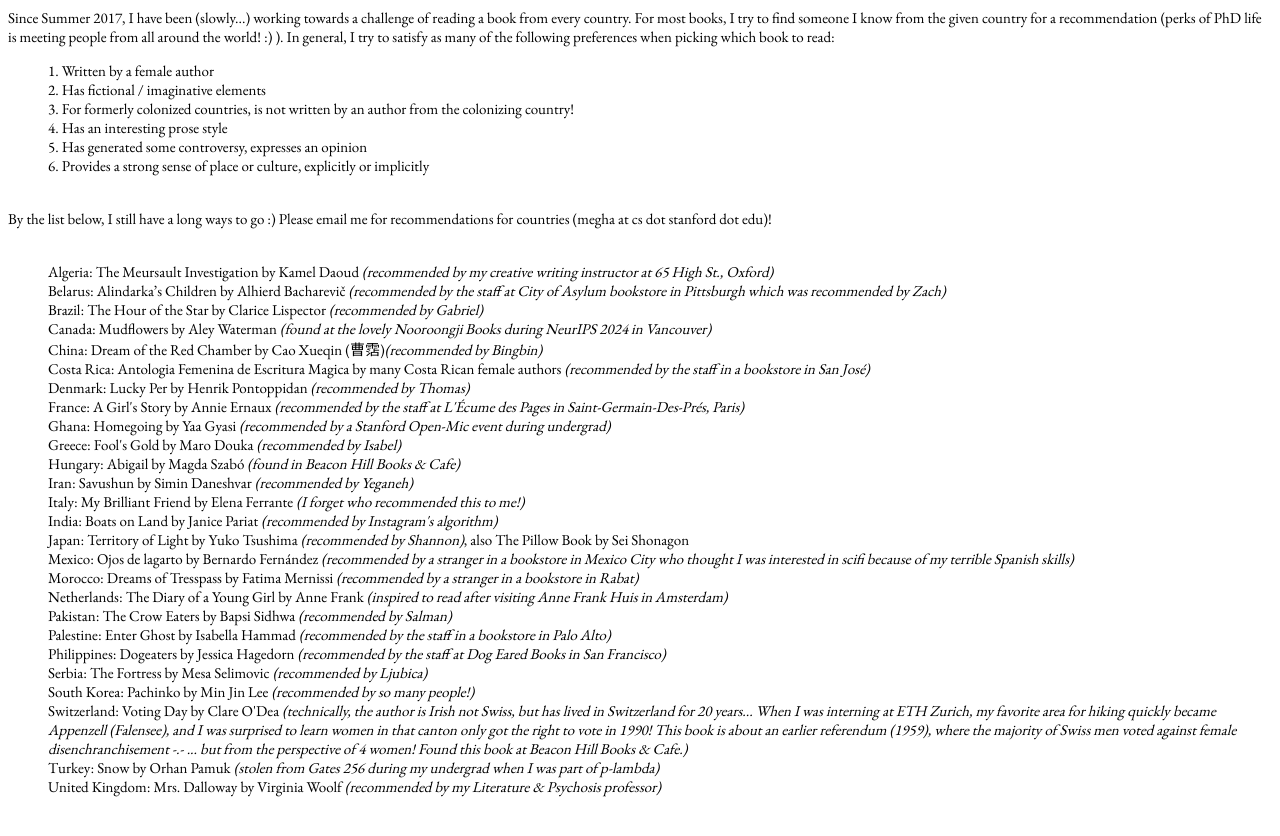
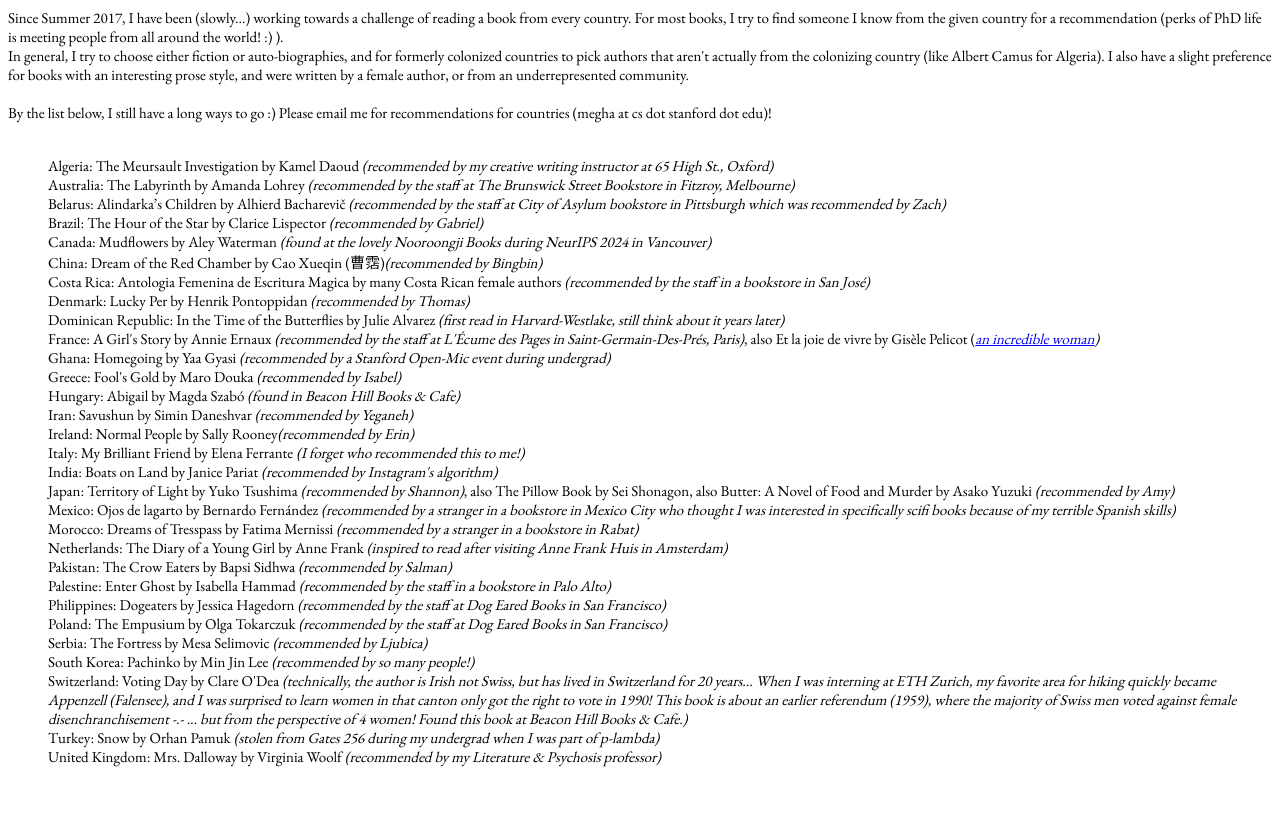
Before and after one commit to meghabyte/meghabyte.github.io, a plain HTML site: page books.html in a window 1280 px wide. Drawn offline with nearby package versions, Linux system fonts and the light colour scheme; a web font is replaced by a local one.

Commit message:
update books

```diff
--- a/books.html
+++ b/books.html
@@ -14,41 +14,39 @@
 
 <main>
   <div style="font-size: 15px; font-family: 'EB Garamond';">
-Since Summer 2017, I have been (slowly...) working towards a challenge of reading a book from every country. For most books, I try to find someone I know from the given country for a recommendation (perks of PhD life is meeting people from all around the world! :) ). In general, I try to satisfy as many of the following preferences when picking which book to read: <br>
+Since Summer 2017, I have been (slowly...) working towards a challenge of reading a book from every country. For most books, I try to find someone I know from the given country for a recommendation (perks of PhD life is meeting people from all around the world! :) ).
 
-<ol>
-  <item> 1. Written by a female author<br>
-  <item> 2. Has fictional / imaginative elements <br>
-  <item> 3. For formerly colonized countries, is not written by an author from the colonizing country!  <br>
-  <item> 4. Has an interesting prose style <br>
-  <item> 5. Has generated some controversy, expresses an opinion <br>
-  <item> 6. Provides a strong sense of place or culture, explicitly or implicitly <br>
-</ol>
-<br>
+<br> In general, I try to choose either fiction or auto-biographies, and for formerly colonized countries to pick authors that aren't actually from the colonizing country (like Albert Camus for Algeria). I also have a slight preference for books with an interesting prose style, and were written by a female author, or from an underrepresented community.
+
+<br> <br>
 
 By the list below, I still have a long ways to go :) Please email me for recommendations for countries (megha at cs dot stanford dot edu)!  <br> <br>
 <ul>
   <item> Algeria: The Meursault Investigation by Kamel Daoud <i>(recommended by my creative writing instructor at 65 High St., Oxford)</i> <br>
+    <item> Australia: The Labyrinth by Amanda Lohrey <i>(recommended by the staff at The Brunswick Street Bookstore in Fitzroy, Melbourne)</i> <br>
   <item> Belarus: Alindarka’s Children by Alhierd Bacharevič <i>(recommended by the staff at City of Asylum bookstore in Pittsburgh which was recommended by Zach)</i> <br>
   <item> Brazil: The Hour of the Star by Clarice Lispector <i>(recommended by Gabriel)</i> <br>
   <item> Canada: Mudflowers by Aley Waterman <i>(found at the lovely Nooroongji Books during NeurIPS 2024 in Vancouver)</i> <br>
   <item> China: Dream of the Red Chamber by Cao Xueqin (曹霑)<i>(recommended by Bingbin)</i> <br>
   <item> Costa Rica: Antologia Femenina de Escritura Magica by many Costa Rican female authors <i>(recommended by the staff in a bookstore in San José)</i> <br>
   <item> Denmark: Lucky Per by Henrik Pontoppidan <i>(recommended by Thomas)</i> <br>
-  <item> France: A Girl's Story by Annie Ernaux<i> (recommended by the staff at L'Écume des Pages in Saint-Germain-Des-Prés, Paris)</i> <br>
+  <item> Dominican Republic: In the Time of the Butterflies by Julie Alvarez <i>(first read in Harvard-Westlake, still think about it years later)</i> <br>
+  <item> France: A Girl's Story by Annie Ernaux<i> (recommended by the staff at L'Écume des Pages in Saint-Germain-Des-Prés, Paris)</i>, also  Et la joie de vivre by Gisèle Pelicot (<i><a href="https://www.nytimes.com/2026/02/13/magazine/gisele-pelicot-france-rape-case-story.html">an incredible woman</a>) </i> <br>
   <item> Ghana: Homegoing by Yaa Gyasi <i>(recommended by a Stanford Open-Mic event during undergrad)</i> <br>
   <item> Greece: Fool's Gold by Maro Douka <i> (recommended by Isabel) </i> <br>
   <item> Hungary: Abigail by Magda Szabó <i>(found in Beacon Hill Books & Cafe)</i><br>
   <item> Iran: Savushun by Simin Daneshvar <i>(recommended by Yeganeh)</i><br>
+      <item> Ireland: Normal People by Sally Rooney<i>(recommended by Erin)</i><br>
   <item> Italy: My Brilliant Friend by Elena Ferrante <i>(I forget who recommended this to me!)</i><br>
   <item> India: Boats on Land by Janice Pariat <i>(recommended by Instagram's algorithm)</i><br>
-  <item> Japan: Territory of Light by Yuko Tsushima <i>(recommended by Shannon)</i>, also The Pillow Book by Sei Shonagon<br>
-  <item> Mexico: Ojos de lagarto by Bernardo Fernández  <i>(recommended by a stranger in a bookstore in Mexico City who thought I was interested in scifi because of my terrible Spanish skills)</i> <br>
+  <item> Japan: Territory of Light by Yuko Tsushima <i>(recommended by Shannon)</i>, also The Pillow Book by Sei Shonagon, also Butter: A Novel of Food and Murder by Asako Yuzuki <i>(recommended by Amy)</i><br>
+  <item> Mexico: Ojos de lagarto by Bernardo Fernández  <i>(recommended by a stranger in a bookstore in Mexico City who thought I was interested in specifically scifi books because of my terrible Spanish skills)</i> <br>
   <item> Morocco: Dreams of Tresspass by Fatima Mernissi <i>(recommended by a stranger in a bookstore in Rabat)</i> <br>
     <item> Netherlands: The Diary of a Young Girl by Anne Frank <i>(inspired to read after visiting Anne Frank Huis in Amsterdam)</i> <br>
     <item> Pakistan: The Crow Eaters by Bapsi Sidhwa <i>(recommended by Salman)</i> <br>
       <item> Palestine: Enter Ghost by Isabella Hammad <i>(recommended by the staff in a bookstore in Palo Alto)</i> <br>
         <item> Philippines: Dogeaters by Jessica Hagedorn <i>(recommended by the staff at Dog Eared Books in San Francisco)</i> <br>
+          <item> Poland: The Empusium by Olga Tokarczuk <i>(recommended by the staff at Dog Eared Books in San Francisco)</i> <br>
   <item> Serbia: The Fortress by Mesa Selimovic <i> (recommended by Ljubica) </i> <br>
     <item> South Korea: Pachinko by Min Jin Lee <i> (recommended by so many people!) </i> <br>
   <item> Switzerland: Voting Day by Clare O'Dea <i>(technically, the author is Irish not Swiss, but has lived in Switzerland for 20 years... When I was interning at ETH Zurich, my favorite area for hiking quickly became Appenzell (Falensee), and I was surprised to learn women in that canton only got the right to vote in 1990! This book is about an earlier referendum (1959), where the majority of Swiss men voted against female disenchranchisement -.- ... but from the perspective of 4 women! Found this book at Beacon Hill Books & Cafe.) </i><br>
```
